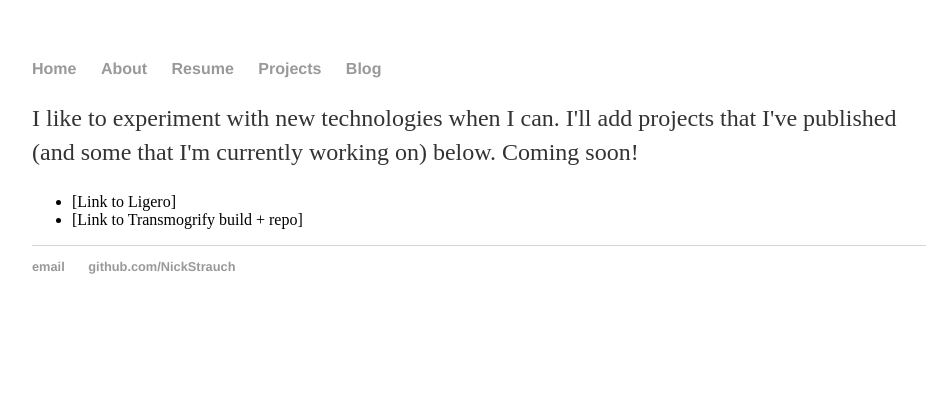
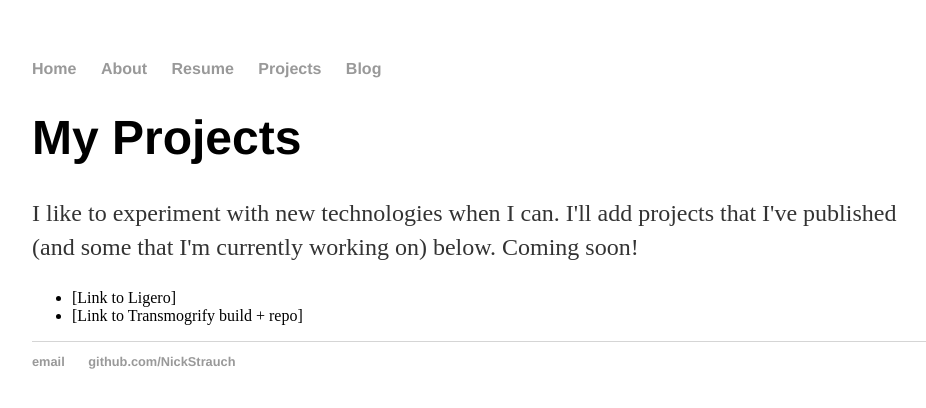
Before and after one commit to NickStrauch/NickStrauch.github.io, a Jekyll site: the page built from projects/index.html, in a window 1280 px wide. Shown: the top 408 px of the page, without its empty margins (160-1086 px from the left). Built offline with Jekyll 4.4.1, drawn with Linux system fonts in a browser that asks for light colours.

Commit message:
Update index.html

```diff
--- a/projects/index.html
+++ b/projects/index.html
@@ -3,6 +3,9 @@ layout: default
 title: My Projects
 ---
 <div class="blurb">
+
+<h1>My Projects</h1>
+
 <p>I like to experiment with new technologies when I can. I'll add projects that I've published (and some that I'm currently working on) below.
 
 Coming soon!
```
